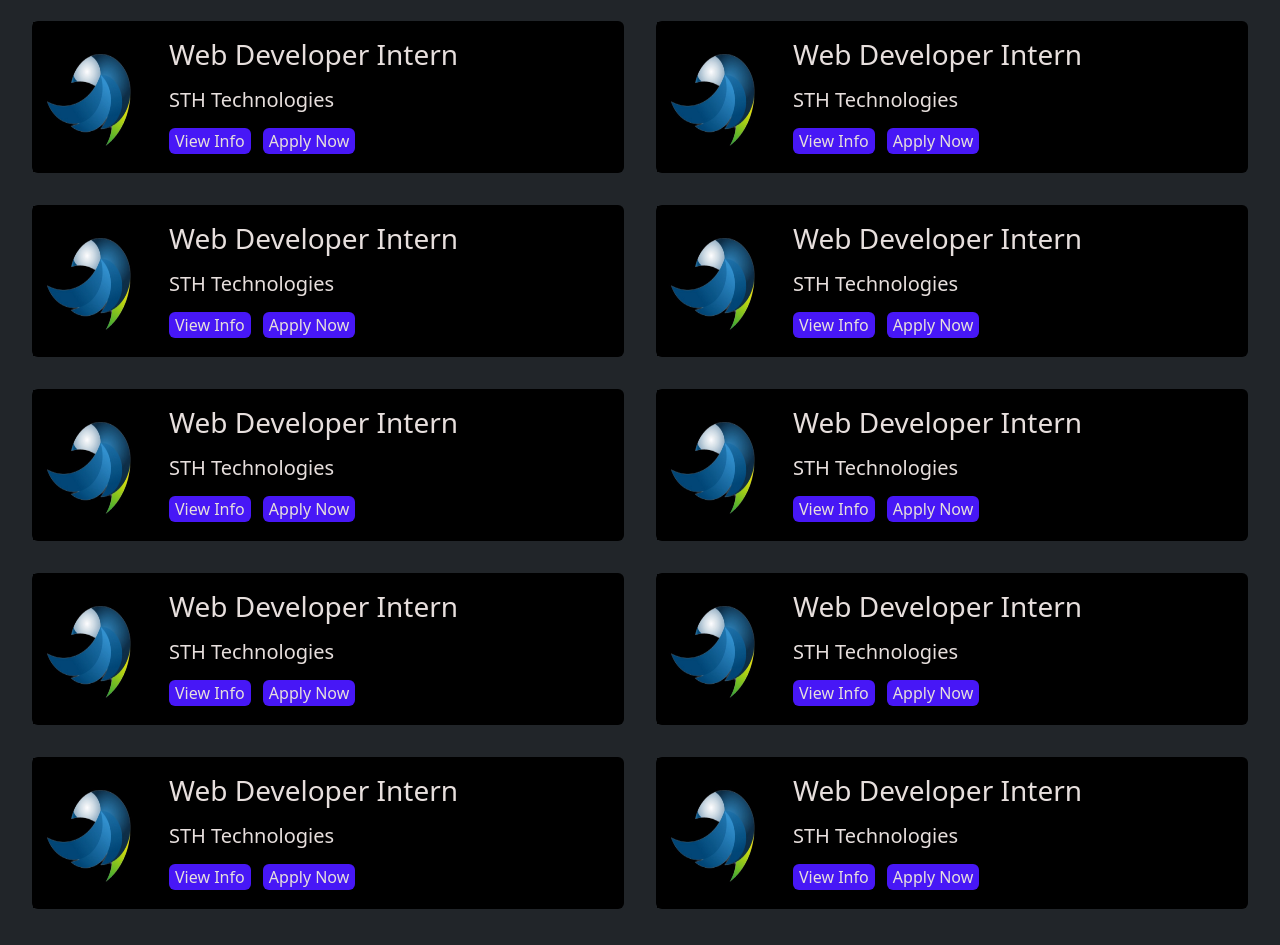
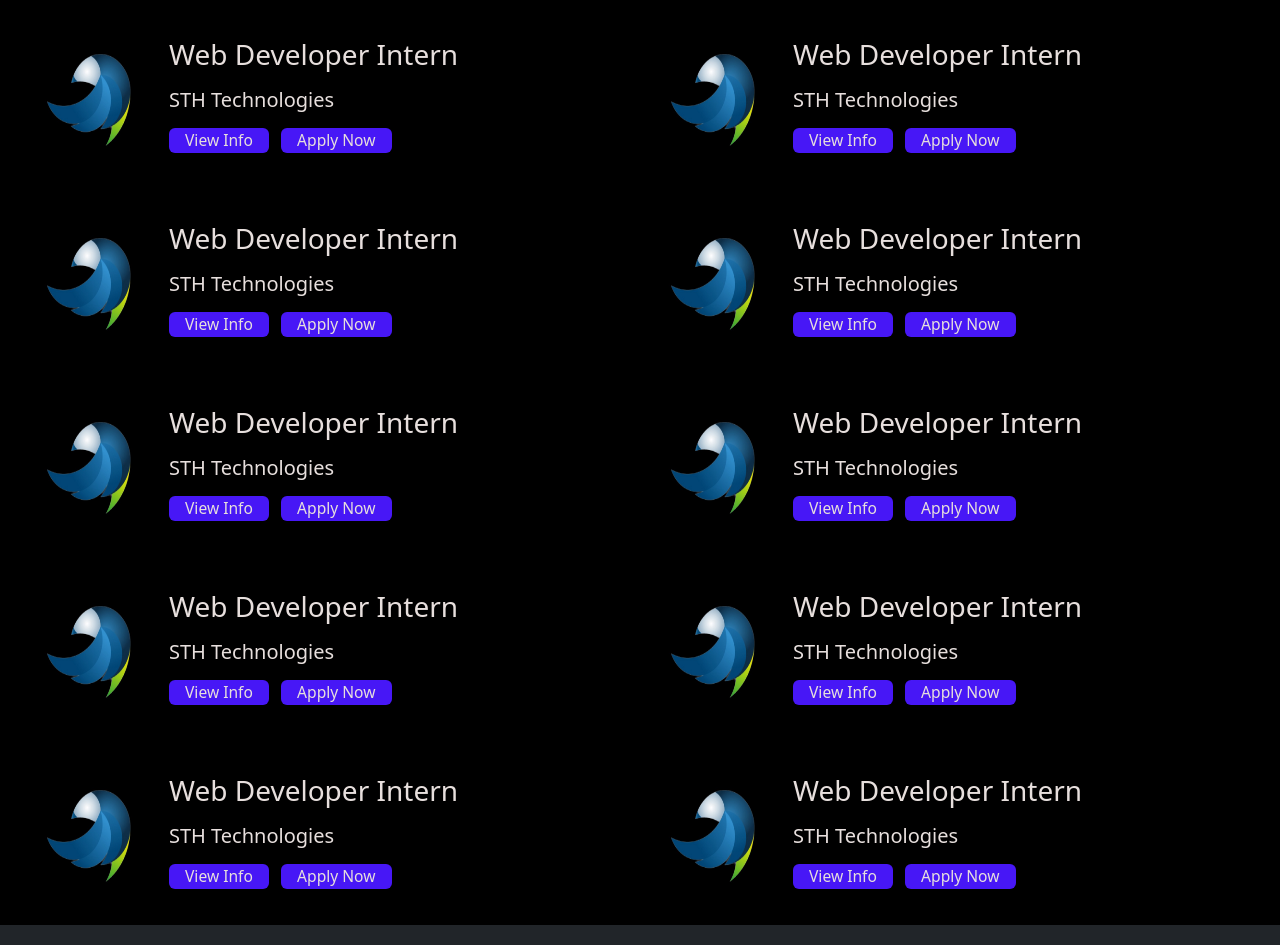
Before and after one commit to Sanjana-Boligorla/IWP-Project, a plain HTML site: page index.html in a window 1280 px wide. Shown: the part 887-1832 px from the top of the page. Drawn offline with nearby package versions, Linux system fonts and the light colour scheme.

Commit message:
Update index.html

```diff
--- a/index.html
+++ b/index.html
@@ -19,29 +19,28 @@
             <a class="signin " href="login.html" style="text-decoration: none;"><button class="sig" style="text-decoration: none;"><h2 class="sign " style="margin-left: 6px; ">Sign In</h2><i class="fa-solid fa-user ic mx-auto" ></i></button></a>
         </header>
         <div class="topnav position-static">
-            <a class="links">Home</a>
-            <a class="links">Jobs</a>
-            <a class="links">Projects</a>
-            <a class="links">About</a>
-            <a class="links">Contact Us</a>
+          <a class="links" href="index.html">Home</a>
+          <a class="links" href="jobs.html">Jobs</a>
+          <a class="links" href="about.html">About</a>
+          <a class="links" href="contact.html">Contact Us</a>
             <input class="search" type="text" placeholder="Search startups, jobs..">
         </div>
       </div>
       <div id="carouselExample" class="carousel slide bg-black" data-bs-ride="carousel">
         <div class="carousel-inner">
           <div class="carousel-item active">
-            <img src="car3.jpg"  class="car d-block w-75" alt="..." data-bs-interval="3000">
-            <div class="centered text-white"><p class="text-center">DREAM. DISCOVER. DELIVER</p></div>
+            <img src="car3-Photoroom.png-Photoroom.png"  class="car d-block w-75" alt="..." data-bs-interval="3000">
+            <div class="centered text-white"><p class="text1 text-center">DREAM. DISCOVER. DELIVER</p></div>
 
           </div>
           <div class="carousel-item">
-            <img src="car3.jpg" class="car d-block w-75" alt="..." data-bs-interval="3000">
-            <div class="centered text-white"><p class="text-center">EMPOWERING STUDENTS.<br> FUELING STARTUPS.</p></div>
+            <img src="car3-Photoroom.png-Photoroom.png" class="car d-block w-75" alt="..." data-bs-interval="3000">
+            <div class="centered text-white"><p class="text1 text-center">EMPOWERING STUDENTS.<br> FUELING STARTUPS.</p></div>
 
           </div>
           <div class="carousel-item">
-            <img src="car3.jpg" class="car d-block w-75" alt="..." data-bs-interval="3000">
-            <div class="centered text-white"><p class="text-center">BUILDING BRIDGES BETWEEN TALENT AND OPPORTUNITY</p></div>
+            <img src="car3-Photoroom.png-Photoroom.png" class="car d-block w-75" alt="..." data-bs-interval="3000">
+            <div class="centered text-white"><p class="text1 text-center">BUILDING BRIDGES BETWEEN TALENT AND OPPORTUNITY</p></div>
 
           </div>
         </div>
@@ -54,9 +53,9 @@
           <span class="visually-hidden">Next</span>
         </button>
       </div>
-      <div class="bg-dark pt-3 px-3">
+      <div class="foot pt-3 px-3">
         <br>
-        <h2 class="text-center mov text-white bg-dark">JOB OPENINGS</h2>
+        <h2 class="text-center mov text-dark ">JOB OPENINGS</h2>
         <div class="d-flex justify-content-evenly">
           <div class="card w-50 bg-black m-3">
             <div class="d-flex">
@@ -65,13 +64,13 @@
               <h3 class="mov m-3">Web Developer Intern</h3>
               <h5 class="mov m-3 ">STH Technologies</h5>
 
-              <Link to="/info" class="link ">
-              &ensp;&ensp;<button class=" align-items-right hpbt rounded" onclick="/info">
+
+              &ensp;&ensp;<button class=" align-items-right hpbt rounded " style="font-size: small;"><a href="viewinfo.html" style="text-decoration: none; color: #E7DFDD;" >
                 View Info
-              </button></Link>&ensp;
-              <Link>
-              <button class="align-items-right hpbt rounded">Apply Now</button>
-              </Link>
+              </a></button>&ensp;
+
+              <button class="align-items-right hpbt rounded" style="font-size: small;"><a href="applynow.html"  style="text-decoration: none; color:#E7DFDD;">Apply Now</a></button>
+
             </div>
           </div>
           </div>
@@ -82,13 +81,13 @@
               <h3 class="mov m-3">Web Developer Intern</h3>
               <h5 class="mov m-3 ">STH Technologies</h5>
 
-              <Link to="/info" class="link ">
-              &ensp;&ensp;<button class=" align-items-right hpbt rounded" onclick="/info">
+
+              &ensp;&ensp;<button class=" align-items-right hpbt rounded " style="font-size: small;"><a href="viewinfo.html" style="text-decoration: none; color: #E7DFDD;" >
                 View Info
-              </button></Link>&ensp;
-              <Link>
-              <button class="align-items-right hpbt rounded">Apply Now</button>
-              </Link>
+              </a></button>&ensp;
+
+              <button class="align-items-right hpbt rounded" style="font-size: small;"><a href="applynow.html"  style="text-decoration: none; color:#E7DFDD;">Apply Now</a></button>
+
             </div>
           </div>
           </div>
@@ -102,13 +101,13 @@
               <h3 class="mov m-3">Web Developer Intern</h3>
               <h5 class="mov m-3 ">STH Technologies</h5>
 
-                  <Link to="/info" class="link ">
-                  &ensp;&ensp;<button class=" align-items-right hpbt rounded" onclick="/info">
+
+              &ensp;&ensp;<button class=" align-items-right hpbt rounded " style="font-size: small;"><a href="viewinfo.html" style="text-decoration: none; color: #E7DFDD;" >
                 View Info
-                  </button></Link>&ensp;
-                  <Link>
-                  <button class="align-items-right hpbt rounded">Apply Now</button>
-                  </Link>
+              </a></button>&ensp;
+
+              <button class="align-items-right hpbt rounded" style="font-size: small;"><a href="applynow.html"  style="text-decoration: none; color:#E7DFDD;">Apply Now</a></button>
+
             </div>
           </div>
           </div>
@@ -119,13 +118,13 @@
               <h3 class="mov m-3">Web Developer Intern</h3>
               <h5 class="mov m-3 ">STH Technologies</h5>
 
-                  <Link to="/info" class="link ">
-                  &ensp;&ensp;<button class=" align-items-right hpbt rounded" onclick="/info">
+
+              &ensp;&ensp;<button class=" align-items-right hpbt rounded " style="font-size: small;"><a href="viewinfo.html" style="text-decoration: none; color: #E7DFDD;" >
                 View Info
-                  </button></Link>&ensp;
-                  <Link>
-                  <button class="align-items-right hpbt rounded">Apply Now</button>
-                  </Link>
+              </a></button>&ensp;
+
+              <button class="align-items-right hpbt rounded" style="font-size: small;"><a href="applynow.html"  style="text-decoration: none; color:#E7DFDD;">Apply Now</a></button>
+
             </div>
           </div>
           </div>
@@ -139,13 +138,13 @@
               <h3 class="mov m-3">Web Developer Intern</h3>
               <h5 class="mov m-3 ">STH Technologies</h5>
 
-                  <Link to="/info" class="link ">
-                  &ensp;&ensp;<button class=" align-items-right hpbt rounded" onclick="/info">
+
+              &ensp;&ensp;<button class=" align-items-right hpbt rounded " style="font-size: small;"><a href="viewinfo.html" style="text-decoration: none; color: #E7DFDD;" >
                 View Info
-                  </button></Link>&ensp;
-                  <Link>
-                  <button class="align-items-right hpbt rounded">Apply Now</button>
-                  </Link>
+              </a></button>&ensp;
+
+              <button class="align-items-right hpbt rounded" style="font-size: small;"><a href="applynow.html"  style="text-decoration: none; color:#E7DFDD;">Apply Now</a></button>
+
             </div>
           </div>
           </div>
@@ -156,13 +155,13 @@
               <h3 class="mov m-3">Web Developer Intern</h3>
               <h5 class="mov m-3 ">STH Technologies</h5>
 
-                  <Link to="/info" class="link ">
-                  &ensp;&ensp;<button class=" align-items-right hpbt rounded" onclick="/info">
+
+              &ensp;&ensp;<button class=" align-items-right hpbt rounded " style="font-size: small;"><a href="viewinfo.html" style="text-decoration: none; color: #E7DFDD;" >
                 View Info
-                  </button></Link>&ensp;
-                  <Link>
-                  <button class="align-items-right hpbt rounded">Apply Now</button>
-                  </Link>
+              </a></button>&ensp;
+
+              <button class="align-items-right hpbt rounded" style="font-size: small;"><a href="applynow.html"  style="text-decoration: none; color:#E7DFDD;">Apply Now</a></button>
+
             </div>
           </div>
           </div>
@@ -176,13 +175,13 @@
               <h3 class="mov m-3">Web Developer Intern</h3>
               <h5 class="mov m-3 ">STH Technologies</h5>
 
-                  <Link to="/info" class="link ">
-                  &ensp;&ensp;<button class=" align-items-right hpbt rounded" onclick="/info">
+
+              &ensp;&ensp;<button class=" align-items-right hpbt rounded " style="font-size: small;"><a href="viewinfo.html" style="text-decoration: none; color: #E7DFDD;" >
                 View Info
-                  </button></Link>&ensp;
-                  <Link>
-                  <button class="align-items-right hpbt rounded">Apply Now</button>
-                  </Link>
+              </a></button>&ensp;
+
+              <button class="align-items-right hpbt rounded" style="font-size: small;"><a href="applynow.html"  style="text-decoration: none; color:#E7DFDD;">Apply Now</a></button>
+
             </div>
           </div>
           </div>
@@ -193,13 +192,13 @@
               <h3 class="mov m-3">Web Developer Intern</h3>
               <h5 class="mov m-3 ">STH Technologies</h5>
 
-                  <Link to="/info" class="link ">
-                  &ensp;&ensp;<button class=" align-items-right hpbt rounded" onclick="/info">
+
+              &ensp;&ensp;<button class=" align-items-right hpbt rounded " style="font-size: small;"><a href="viewinfo.html" style="text-decoration: none; color: #E7DFDD;" >
                 View Info
-                  </button></Link>&ensp;
-                  <Link>
-                  <button class="align-items-right hpbt rounded">Apply Now</button>
-                  </Link>
+              </a></button>&ensp;
+
+              <button class="align-items-right hpbt rounded" style="font-size: small;"><a href="applynow.html"  style="text-decoration: none; color:#E7DFDD;">Apply Now</a></button>
+
             </div>
           </div>
           </div>
@@ -213,13 +212,13 @@
               <h3 class="mov m-3">Web Developer Intern</h3>
               <h5 class="mov m-3 ">STH Technologies</h5>
 
-                  <Link to="/info" class="link ">
-                  &ensp;&ensp;<button class=" align-items-right hpbt rounded" onclick="/info">
+
+              &ensp;&ensp;<button class=" align-items-right hpbt rounded " style="font-size: small;"><a href="viewinfo.html" style="text-decoration: none; color: #E7DFDD;" >
                 View Info
-                  </button></Link>&ensp;
-                  <Link>
-                  <button class="align-items-right hpbt rounded">Apply Now</button>
-                  </Link>
+              </a></button>&ensp;
+
+              <button class="align-items-right hpbt rounded" style="font-size: small;"><a href="applynow.html"  style="text-decoration: none; color:#E7DFDD;">Apply Now</a></button>
+
             </div>
           </div>
           </div>
@@ -230,20 +229,20 @@
               <h3 class="mov m-3">Web Developer Intern</h3>
               <h5 class="mov m-3 ">STH Technologies</h5>
 
-                  <Link to="/info" class="link ">
-                  &ensp;&ensp;<button class=" align-items-right hpbt rounded" onclick="/info">
+
+              &ensp;&ensp;<button class=" align-items-right hpbt rounded " style="font-size: small;"><a href="viewinfo.html" style="text-decoration: none; color: #E7DFDD;" >
                 View Info
-                  </button></Link>&ensp;
-                  <Link>
-                  <button class="align-items-right hpbt rounded">Apply Now</button>
-                  </Link>
+              </a></button>&ensp;
+
+              <button class="align-items-right hpbt rounded" style="font-size: small;"><a href="applynow.html"  style="text-decoration: none; color:#E7DFDD;">Apply Now</a></button>
+
             </div>
           </div>
           </div>
 
         </div>
       </div>
-       <footer class="bg-dark ">
+       <footer class="bg-dark">
         <br>
         <h4 class="text-center services">Our Services</h4>
 
```
Lines whose indentation alone changed are shown as unchanged.
